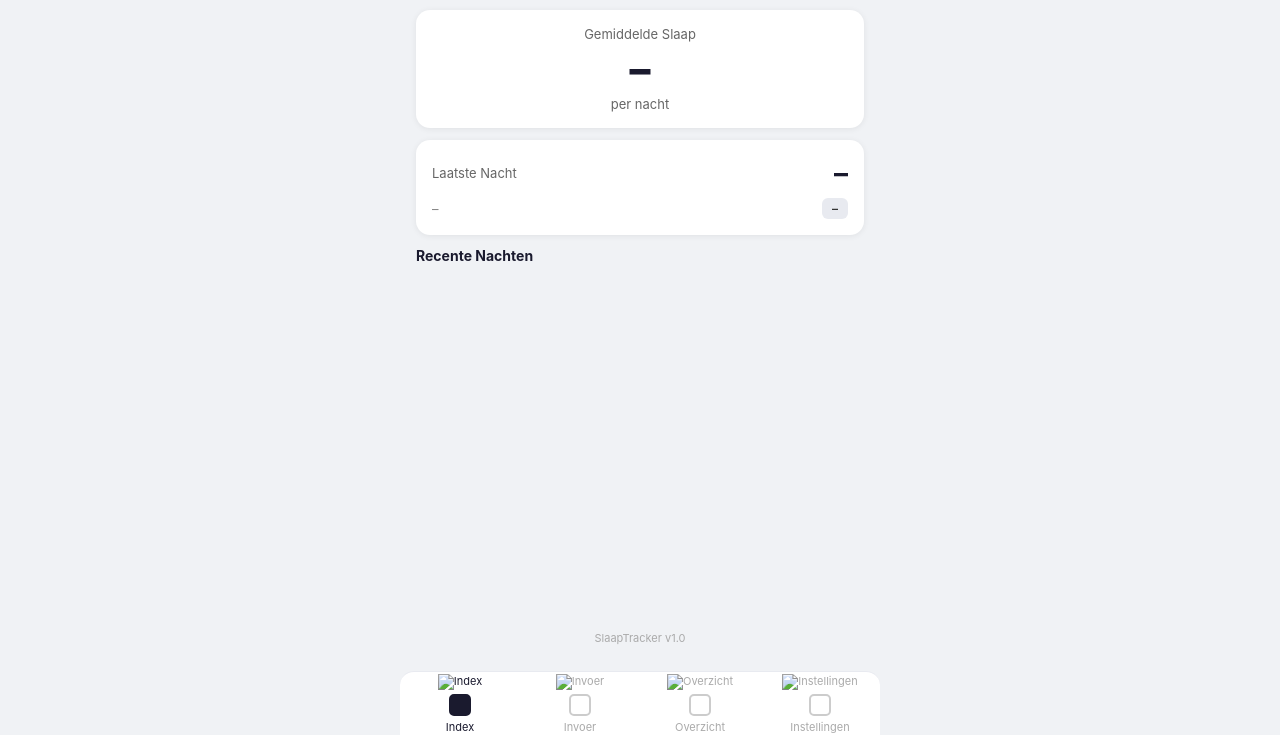
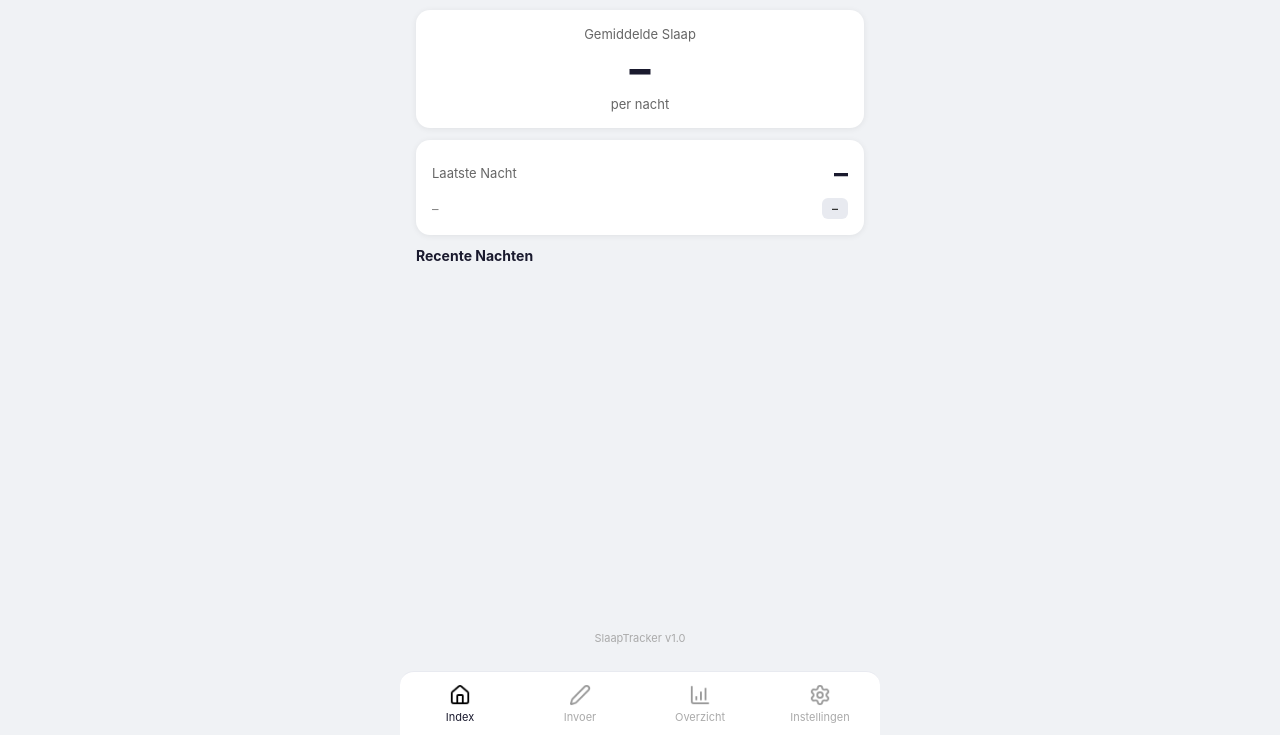
Before and after one commit to royverhoeven8-dotcom/slaap-app, a plain HTML site: page docs/index.html in a window 1280 px wide. Shown: the part 65-800 px from the top of the page. Drawn offline with Linux system fonts and the light colour scheme.

Commit message:
icoon test 2

```diff
--- a/docs/css/style.css
+++ b/docs/css/style.css
@@ -457,16 +457,14 @@ main {
   color: #1a1a2e;
 }
 
-.nav-square {
+.nav-icon {
   width: 22px;
   height: 22px;
-  border: 2px solid #ccc;
-  border-radius: 5px;
+  opacity: 0.4;
 }
 
-.nav-square.filled {
-  background: #1a1a2e;
-  border-color: #1a1a2e;
+.nav-tab.active .nav-icon {
+  opacity: 1;
 }
 
 /* ---- RESPONSIVE (desktop) ---- */
--- a/docs/index.html
+++ b/docs/index.html
@@ -50,23 +50,19 @@
 
 <nav class="bottom-nav">
   <a href="index.html" class="nav-tab active">
-      <img src="/slaap-app/img/house.png" alt="Index" class="nav-icon" />
-      <div class="nav-square filled"></div>
+    <img src="/slaap-app/images/house.png" class="nav-icon" />
     <span data-i18n="nav_index">Index</span>
   </a>
   <a href="invoer.html" class="nav-tab">
-      <img src="/slaap-app/img/pen.png" alt="Invoer" class="nav-icon" />
-      <div class="nav-square"></div>
+    <img src="/slaap-app/images/pen.png" class="nav-icon" />
     <span data-i18n="nav_invoer">Invoer</span>
   </a>
   <a href="overzicht.html" class="nav-tab">
-      <img src="/slaap-app/img/chart-column-increasing.png" alt="Overzicht" class="nav-icon" />
-      <div class="nav-square"></div>
+    <img src="/slaap-app/images/chart-column-increasing.png" class="nav-icon" />
     <span data-i18n="nav_overzicht">Overzicht</span>
   </a>
   <a href="instellingen.html" class="nav-tab">
-      <img src="/slaap-app/img/settings.png" alt="Instellingen" class="nav-icon" />
-      <div class="nav-square"></div>
+    <img src="/slaap-app/images/settings.png" class="nav-icon" />
     <span data-i18n="nav_instellingen">Instellingen</span>
   </a>
 </nav>
```
Lines whose indentation alone changed are shown as unchanged.
